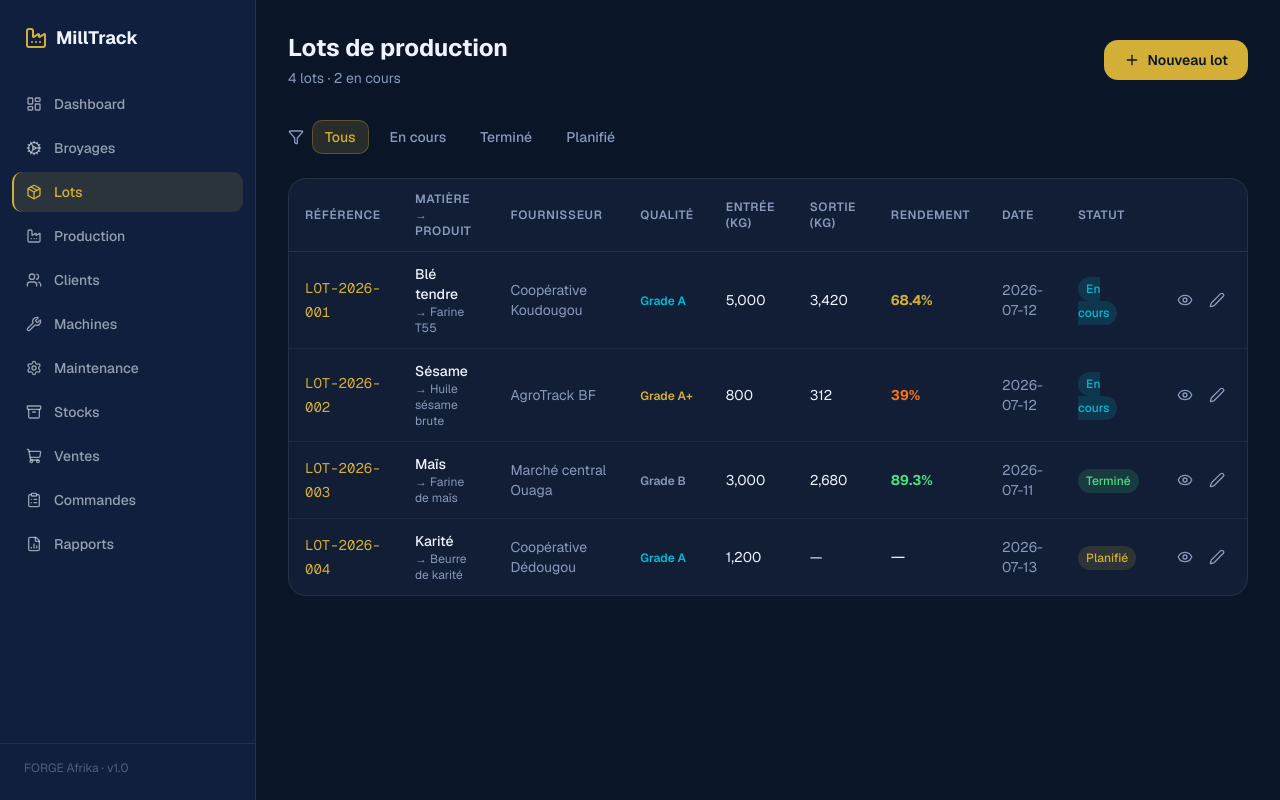
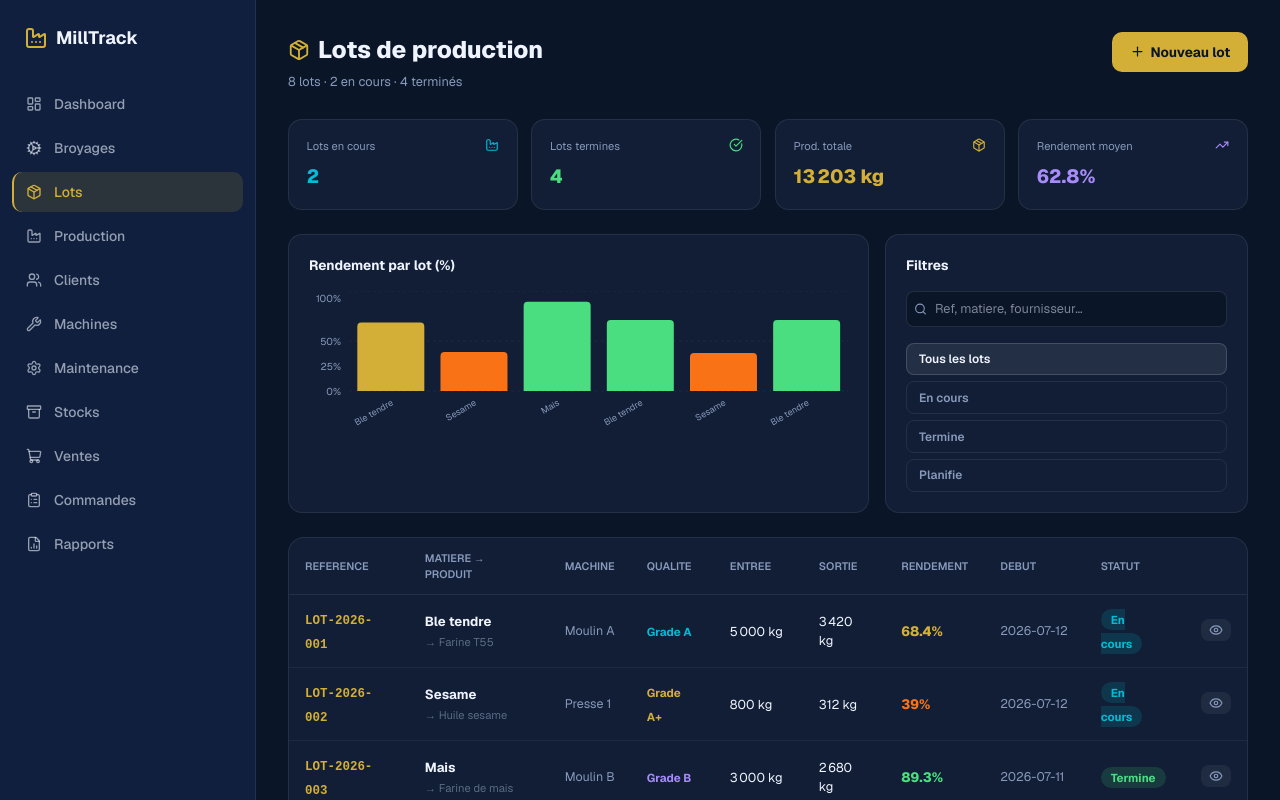
Before and after one commit to dosteeve2-hash/milltrack, a Next.js app: page /lots in a window 1280 px wide. Shown: the top 800 px of the page. Built offline with nearby package versions, Linux system fonts and the light colour scheme.

Commit message:
feat(lots): full lots page — KPIs x4, BarChart rendement, filtres, table 8 lots, modal detail

```diff
--- a/app/(dashboard)/lots/LotsClient.tsx
+++ b/app/(dashboard)/lots/LotsClient.tsx
@@ -1,159 +1,239 @@
 'use client'
 
-import { useState } from 'react'
+import { useState, useEffect } from 'react'
 import { motion } from 'framer-motion'
-import { Plus, Filter, Eye, Edit2 } from 'lucide-react'
+import { Plus, Search, Eye, X, Package, TrendingUp, Factory, CheckCircle } from 'lucide-react'
+import { BarChart, Bar, XAxis, YAxis, CartesianGrid, Tooltip, ResponsiveContainer, Cell } from 'recharts'
 
 interface Lot {
-  id: string
-  reference: string
-  matierePremiere: string
-  fournisseur: string
-  quantiteEntree: number
-  qualite: string
-  produitFini: string
-  quantiteSortie: number
-  rendement: number
-  dateDebut: string
-  statut: string
+  id: string; reference: string; matierePremiere: string; fournisseur: string
+  quantiteEntree: number; qualite: string; produitFini: string
+  quantiteSortie: number; rendement: number; dateDebut: string
+  dateFin: string | null; statut: string; machine: string; cout: number
 }
 
-const STATUTS = ['Tous', 'En cours', 'Terminé', 'Planifié']
+const STATUTS = ['Tous', 'En cours', 'Termine', 'Planifie']
+
+const STATUT_CFG: Record<string, { bg: string; color: string }> = {
+  'En cours': { bg: 'rgba(0,188,212,0.15)', color: '#00BCD4' },
+  'Termine':  { bg: 'rgba(74,222,128,0.15)', color: '#4ade80' },
+  'Planifie': { bg: 'rgba(212,175,55,0.15)', color: '#D4AF37' },
+}
+
+const QUALITE_COLOR: Record<string, string> = {
+  'Grade A+': '#D4AF37', 'Grade A': '#00BCD4', 'Grade B': '#a78bfa',
+}
 
 function StatutBadge({ statut }: { statut: string }) {
-  const cfg: Record<string, { bg: string; color: string }> = {
-    'En cours': { bg: 'rgba(0,188,212,0.15)', color: '#00BCD4' },
-    'Terminé': { bg: 'rgba(74,222,128,0.15)', color: '#4ade80' },
-    'Planifié': { bg: 'rgba(212,175,55,0.15)', color: '#D4AF37' },
-  }
-  const s = cfg[statut] ?? { bg: 'rgba(255,255,255,0.1)', color: '#8899bb' }
-  return (
-    <span
-      className="px-2 py-1 rounded-full text-xs font-medium"
-      style={{ backgroundColor: s.bg, color: s.color }}
-    >
-      {statut}
-    </span>
-  )
+  const s = STATUT_CFG[statut] ?? { bg: 'rgba(255,255,255,0.1)', color: '#8899bb' }
+  return <span style={{ padding: '3px 10px', borderRadius: 20, fontSize: '0.72rem', fontWeight: 700, backgroundColor: s.bg, color: s.color }}>{statut}</span>
 }
 
-function QualiteBadge({ qualite }: { qualite: string }) {
-  const color = qualite === 'Grade A+' ? '#D4AF37' : qualite === 'Grade A' ? '#00BCD4' : '#8899bb'
-  return (
-    <span className="text-xs font-semibold" style={{ color }}>
-      {qualite}
-    </span>
-  )
-}
+const fmtFCFA = (n: number) => n > 0 ? n.toLocaleString('fr-FR') + ' FCFA' : '—'
+const fmtKg   = (n: number) => n > 0 ? n.toLocaleString('fr-FR') + ' kg' : '—'
 
 export default function LotsClient({ lots }: { lots: Lot[] }) {
-  const [filtre, setFiltre] = useState('Tous')
+  const [filtre,   setFiltre]   = useState('Tous')
+  const [search,   setSearch]   = useState('')
+  const [selected, setSelected] = useState<Lot | null>(null)
+  const [mounted,  setMounted]  = useState(false)
+  useEffect(() => setMounted(true), [])
 
-  const filtered = filtre === 'Tous' ? lots : lots.filter((l) => l.statut === filtre)
+  const filtered = lots.filter(l => {
+    const matchF = filtre === 'Tous' || l.statut === filtre
+    const matchS = l.reference.toLowerCase().includes(search.toLowerCase()) ||
+                   l.matierePremiere.toLowerCase().includes(search.toLowerCase()) ||
+                   l.fournisseur.toLowerCase().includes(search.toLowerCase())
+    return matchF && matchS
+  })
+
+  const enCours = lots.filter(l => l.statut === 'En cours').length
+  const termines = lots.filter(l => l.statut === 'Termine').length
+  const prodTotale = lots.filter(l => l.statut === 'Termine').reduce((a, l) => a + l.quantiteSortie, 0)
+  const rendMoyen = (() => {
+    const valid = lots.filter(l => l.rendement > 0)
+    return valid.length ? (valid.reduce((a, l) => a + l.rendement, 0) / valid.length).toFixed(1) : '—'
+  })()
+
+  const chartData = lots.filter(l => l.rendement > 0).map(l => ({
+    name: l.matierePremiere.length > 10 ? l.matierePremiere.slice(0, 10) + '…' : l.matierePremiere,
+    rendement: l.rendement,
+    color: l.rendement >= 70 ? '#4ade80' : l.rendement >= 50 ? '#D4AF37' : '#f97316',
+  }))
 
   return (
-    <div className="p-8" style={{ color: '#f0f4ff' }}>
+    <div style={{ padding: '2rem', color: '#f0f4ff' }}>
+
       {/* Header */}
-      <div className="flex items-center justify-between mb-8">
+      <div style={{ display: 'flex', justifyContent: 'space-between', alignItems: 'flex-start', marginBottom: '1.75rem' }}>
         <div>
-          <h1 className="text-2xl font-bold">Lots de production</h1>
-          <p className="text-sm mt-1" style={{ color: '#8899bb' }}>
-            {lots.length} lots · {lots.filter((l) => l.statut === 'En cours').length} en cours
-          </p>
+          <h1 style={{ fontWeight: 800, fontSize: '1.5rem', margin: '0 0 0.25rem', display: 'flex', alignItems: 'center', gap: 8 }}>
+            <Package style={{ width: 22, height: 22, color: '#D4AF37' }} /> Lots de production
+          </h1>
+          <p style={{ color: '#8899bb', fontSize: '0.8rem', margin: 0 }}>{lots.length} lots · {enCours} en cours · {termines} terminés</p>
         </div>
-        <button
-          className="flex items-center gap-2 px-5 py-2.5 rounded-xl font-semibold text-sm transition-all hover:opacity-90"
-          style={{ backgroundColor: '#D4AF37', color: '#0A1628' }}
-        >
-          <Plus className="w-4 h-4" />
-          Nouveau lot
+        <button style={{ display: 'flex', alignItems: 'center', gap: 6, padding: '0.6rem 1.1rem', borderRadius: 10, fontWeight: 700, fontSize: '0.85rem', backgroundColor: '#D4AF37', color: '#0A1628', border: 'none', cursor: 'pointer' }}>
+          <Plus style={{ width: 15, height: 15 }} /> Nouveau lot
         </button>
       </div>
 
-      {/* Filtres */}
-      <div className="flex items-center gap-2 mb-6">
-        <Filter className="w-4 h-4" style={{ color: '#8899bb' }} />
-        {STATUTS.map((s) => (
-          <button
-            key={s}
-            onClick={() => setFiltre(s)}
-            className="px-3 py-1.5 rounded-lg text-sm font-medium transition-all"
-            style={{
-              backgroundColor: filtre === s ? 'rgba(212,175,55,0.15)' : 'transparent',
-              color: filtre === s ? '#D4AF37' : '#8899bb',
-              border: filtre === s ? '1px solid rgba(212,175,55,0.3)' : '1px solid transparent',
-            }}
-          >
-            {s}
-          </button>
+      {/* KPIs */}
+      <div style={{ display: 'grid', gridTemplateColumns: 'repeat(4, 1fr)', gap: '0.85rem', marginBottom: '1.5rem' }}>
+        {[
+          { label: 'Lots en cours',    value: String(enCours),            color: '#00BCD4', icon: Factory      },
+          { label: 'Lots termines',    value: String(termines),           color: '#4ade80', icon: CheckCircle  },
+          { label: 'Prod. totale',     value: fmtKg(prodTotale),          color: '#D4AF37', icon: Package      },
+          { label: 'Rendement moyen',  value: rendMoyen === '—' ? '—' : rendMoyen + '%', color: '#a78bfa', icon: TrendingUp },
+        ].map((k, i) => (
+          <motion.div key={k.label} initial={{ opacity: 0, y: 14 }} animate={{ opacity: 1, y: 0, transition: { delay: i * 0.06 } }}
+            style={{ backgroundColor: '#111e35', border: '1px solid rgba(255,255,255,0.08)', borderRadius: 14, padding: '1.1rem' }}>
+            <div style={{ display: 'flex', justifyContent: 'space-between', marginBottom: '0.5rem' }}>
+              <span style={{ color: '#8899bb', fontSize: '0.7rem' }}>{k.label}</span>
+              <k.icon style={{ width: 14, height: 14, color: k.color }} />
+            </div>
+            <p style={{ color: k.color, fontWeight: 800, fontSize: '1.2rem', margin: 0 }}>{k.value}</p>
+          </motion.div>
         ))}
       </div>
 
+      {/* Chart + Filtres */}
+      <div style={{ display: 'grid', gridTemplateColumns: '1.6fr 1fr', gap: '1rem', marginBottom: '1.5rem' }}>
+        <div style={{ backgroundColor: '#111e35', border: '1px solid rgba(255,255,255,0.08)', borderRadius: 14, padding: '1.25rem' }}>
+          <p style={{ fontWeight: 700, fontSize: '0.85rem', margin: '0 0 1rem' }}>Rendement par lot (%)</p>
+          {mounted && (
+            <ResponsiveContainer width="100%" height={160}>
+              <BarChart data={chartData} margin={{ top: 0, right: 0, left: -20, bottom: 30 }}>
+                <CartesianGrid strokeDasharray="3 3" stroke="rgba(255,255,255,0.05)" vertical={false} />
+                <XAxis dataKey="name" tick={{ fontSize: 9, fill: '#8899bb' }} angle={-30} textAnchor="end" axisLine={false} tickLine={false} interval={0} />
+                <YAxis tick={{ fontSize: 10, fill: '#8899bb' }} axisLine={false} tickLine={false} domain={[0, 100]} unit="%" />
+                <Tooltip contentStyle={{ background: '#0A1628', border: '1px solid rgba(255,255,255,0.1)', borderRadius: 8, fontSize: 11, color: 'white' }} formatter={(v: any) => [v + '%', 'Rendement']} />
+                <Bar dataKey="rendement" radius={[4, 4, 0, 0]}>
+                  {chartData.map((d, i) => <Cell key={i} fill={d.color} />)}
+                </Bar>
+              </BarChart>
+            </ResponsiveContainer>
+          )}
+        </div>
+
+        {/* Filtres */}
+        <div style={{ backgroundColor: '#111e35', border: '1px solid rgba(255,255,255,0.08)', borderRadius: 14, padding: '1.25rem' }}>
+          <p style={{ fontWeight: 700, fontSize: '0.85rem', margin: '0 0 1rem' }}>Filtres</p>
+          <div style={{ position: 'relative', marginBottom: '1rem' }}>
+            <Search style={{ position: 'absolute', left: 8, top: '50%', transform: 'translateY(-50%)', width: 13, height: 13, color: '#8899bb' }} />
+            <input value={search} onChange={e => setSearch(e.target.value)} placeholder="Ref, matiere, fournisseur…"
+              style={{ width: '100%', paddingLeft: 28, paddingRight: 10, paddingTop: 7, paddingBottom: 7, backgroundColor: '#0A1628', border: '1px solid rgba(255,255,255,0.1)', borderRadius: 8, color: '#f0f4ff', fontSize: '0.8rem', outline: 'none', boxSizing: 'border-box' }} />
+          </div>
+          <div style={{ display: 'flex', flexDirection: 'column', gap: 6 }}>
+            {STATUTS.map(s => {
+              const cfg = STATUT_CFG[s]
+              const isActive = filtre === s
+              return (
+                <button key={s} onClick={() => setFiltre(s)} style={{
+                  padding: '0.4rem 0.75rem', borderRadius: 8, fontSize: '0.75rem', fontWeight: 600, textAlign: 'left', cursor: 'pointer', border: '1px solid',
+                  background: isActive ? (cfg ? cfg.bg : 'rgba(255,255,255,0.08)') : 'transparent',
+                  borderColor: isActive ? (cfg ? cfg.color : 'rgba(255,255,255,0.15)') : 'rgba(255,255,255,0.08)',
+                  color: isActive ? (cfg ? cfg.color : '#f0f4ff') : '#8899bb',
+                }}>{s === 'Tous' ? 'Tous les lots' : s}</button>
+              )
+            })}
+          </div>
+        </div>
+      </div>
+
       {/* Table */}
-      <motion.div
-        className="rounded-2xl overflow-hidden"
-        style={{ backgroundColor: '#111e35', border: '1px solid rgba(255,255,255,0.08)' }}
-        initial={{ opacity: 0, y: 16 }}
-        animate={{ opacity: 1, y: 0, transition: { type: 'spring' as const, stiffness: 70 } }}
-      >
-        <table className="w-full">
+      <motion.div style={{ backgroundColor: '#111e35', border: '1px solid rgba(255,255,255,0.08)', borderRadius: 16, overflow: 'hidden' }}
+        initial={{ opacity: 0, y: 16 }} animate={{ opacity: 1, y: 0, transition: { type: 'spring' as const, stiffness: 70 } }}>
+        <table style={{ width: '100%', borderCollapse: 'collapse' }}>
           <thead>
             <tr style={{ borderBottom: '1px solid rgba(255,255,255,0.08)' }}>
-              {['Référence', 'Matière → Produit', 'Fournisseur', 'Qualité', 'Entrée (kg)', 'Sortie (kg)', 'Rendement', 'Date', 'Statut', ''].map(
-                (h) => (
-                  <th
-                    key={h}
-                    className="px-4 py-3 text-left text-xs font-semibold uppercase tracking-wider"
-                    style={{ color: '#8899bb' }}
-                  >
-                    {h}
-                  </th>
-                )
-              )}
+              {['Reference', 'Matiere → Produit', 'Machine', 'Qualite', 'Entree', 'Sortie', 'Rendement', 'Debut', 'Statut', ''].map(h => (
+                <th key={h} style={{ padding: '0.75rem 1rem', textAlign: 'left', fontSize: '0.68rem', color: '#8899bb', fontWeight: 600, textTransform: 'uppercase' }}>{h}</th>
+              ))}
             </tr>
           </thead>
           <tbody>
             {filtered.map((lot, i) => (
-              <tr
-                key={lot.id}
-                className="transition-colors hover:bg-white/5"
-                style={{ borderBottom: i < filtered.length - 1 ? '1px solid rgba(255,255,255,0.05)' : 'none' }}
+              <tr key={lot.id}
+                style={{ borderBottom: i < filtered.length - 1 ? '1px solid rgba(255,255,255,0.05)' : 'none', cursor: 'pointer', transition: 'background 0.15s' }}
+                onMouseEnter={e => (e.currentTarget.style.background = 'rgba(255,255,255,0.03)')}
+                onMouseLeave={e => (e.currentTarget.style.background = 'transparent')}
               >
-                <td className="px-4 py-3">
-                  <span className="font-mono text-sm" style={{ color: '#D4AF37' }}>{lot.reference}</span>
+                <td style={{ padding: '0.75rem 1rem' }}>
+                  <span style={{ fontFamily: 'monospace', fontSize: '0.78rem', color: '#D4AF37', fontWeight: 700 }}>{lot.reference}</span>
                 </td>
-                <td className="px-4 py-3">
-                  <p className="text-sm font-medium">{lot.matierePremiere}</p>
-                  <p className="text-xs" style={{ color: '#8899bb' }}>→ {lot.produitFini}</p>
+                <td style={{ padding: '0.75rem 1rem' }}>
+                  <p style={{ fontSize: '0.82rem', fontWeight: 700, color: '#f0f4ff', margin: '0 0 2px' }}>{lot.matierePremiere}</p>
+                  <p style={{ fontSize: '0.7rem', color: '#5a6a85', margin: 0 }}>→ {lot.produitFini}</p>
                 </td>
-                <td className="px-4 py-3 text-sm" style={{ color: '#8899bb' }}>{lot.fournisseur}</td>
-                <td className="px-4 py-3"><QualiteBadge qualite={lot.qualite} /></td>
-                <td className="px-4 py-3 text-sm">{lot.quantiteEntree.toLocaleString()}</td>
-                <td className="px-4 py-3 text-sm">{lot.quantiteSortie > 0 ? lot.quantiteSortie.toLocaleString() : '—'}</td>
-                <td className="px-4 py-3">
+                <td style={{ padding: '0.75rem 1rem', color: '#8899bb', fontSize: '0.78rem' }}>{lot.machine}</td>
+                <td style={{ padding: '0.75rem 1rem' }}>
+                  <span style={{ fontSize: '0.72rem', fontWeight: 700, color: QUALITE_COLOR[lot.qualite] ?? '#8899bb' }}>{lot.qualite}</span>
+                </td>
+                <td style={{ padding: '0.75rem 1rem', color: '#f0f4ff', fontSize: '0.8rem' }}>{fmtKg(lot.quantiteEntree)}</td>
+                <td style={{ padding: '0.75rem 1rem', color: '#f0f4ff', fontSize: '0.8rem' }}>{fmtKg(lot.quantiteSortie)}</td>
+                <td style={{ padding: '0.75rem 1rem' }}>
                   {lot.rendement > 0 ? (
-                    <span className="font-bold text-sm" style={{ color: lot.rendement > 70 ? '#4ade80' : lot.rendement > 50 ? '#D4AF37' : '#f97316' }}>
+                    <span style={{ fontWeight: 800, fontSize: '0.85rem', color: lot.rendement >= 70 ? '#4ade80' : lot.rendement >= 50 ? '#D4AF37' : '#f97316' }}>
                       {lot.rendement}%
                     </span>
-                  ) : '—'}
+                  ) : <span style={{ color: '#5a6a85' }}>—</span>}
                 </td>
-                <td className="px-4 py-3 text-sm" style={{ color: '#8899bb' }}>{lot.dateDebut}</td>
-                <td className="px-4 py-3"><StatutBadge statut={lot.statut} /></td>
-                <td className="px-4 py-3">
-                  <div className="flex items-center gap-1">
-                    <button className="p-1.5 rounded-lg hover:bg-white/10 transition-colors" style={{ color: '#8899bb' }}>
-                      <Eye className="w-4 h-4" />
-                    </button>
-                    <button className="p-1.5 rounded-lg hover:bg-white/10 transition-colors" style={{ color: '#8899bb' }}>
-                      <Edit2 className="w-4 h-4" />
-                    </button>
-                  </div>
+                <td style={{ padding: '0.75rem 1rem', color: '#8899bb', fontSize: '0.78rem' }}>{lot.dateDebut}</td>
+                <td style={{ padding: '0.75rem 1rem' }}><StatutBadge statut={lot.statut} /></td>
+                <td style={{ padding: '0.75rem 1rem' }}>
+                  <button onClick={() => setSelected(lot)} style={{ padding: '4px 8px', borderRadius: 8, background: 'rgba(255,255,255,0.06)', border: 'none', cursor: 'pointer', color: '#8899bb' }}>
+                    <Eye style={{ width: 14, height: 14 }} />
+                  </button>
                 </td>
               </tr>
             ))}
           </tbody>
         </table>
+        {filtered.length === 0 && (
+          <div style={{ padding: '3rem', textAlign: 'center', color: '#8899bb', fontSize: '0.85rem' }}>Aucun lot trouvé</div>
+        )}
       </motion.div>
+
+      {/* Modal */}
+      {selected && (
+        <div style={{ position: 'fixed', inset: 0, background: 'rgba(0,0,0,0.7)', display: 'flex', alignItems: 'center', justifyContent: 'center', zIndex: 50, backdropFilter: 'blur(4px)' }}
+          onClick={() => setSelected(null)}>
+          <div style={{ background: '#0f1f3d', border: '1px solid rgba(255,255,255,0.12)', borderRadius: 20, padding: '2rem', width: 460, maxWidth: '90vw' }}
+            onClick={e => e.stopPropagation()}>
+            <div style={{ display: 'flex', justifyContent: 'space-between', marginBottom: '1.5rem' }}>
+              <div>
+                <h2 style={{ color: '#f0f4ff', fontWeight: 800, fontSize: '1.1rem', margin: '0 0 4px' }}>{selected.reference}</h2>
+                <p style={{ color: '#5a6a85', fontSize: '0.75rem', margin: 0 }}>{selected.machine}</p>
+              </div>
+              <button onClick={() => setSelected(null)} style={{ background: 'rgba(255,255,255,0.06)', border: 'none', borderRadius: 8, padding: 6, cursor: 'pointer', color: '#8899bb' }}>
+                <X style={{ width: 16, height: 16 }} />
+              </button>
+            </div>
+            {[
+              ['Matiere premiere', selected.matierePremiere + ' (' + selected.qualite + ')'],
+              ['Produit fini',     selected.produitFini],
+              ['Fournisseur',      selected.fournisseur],
+              ['Entree',           fmtKg(selected.quantiteEntree)],
+              ['Sortie',           fmtKg(selected.quantiteSortie)],
+              ['Rendement',        selected.rendement > 0 ? selected.rendement + '%' : '—'],
+              ['Cout matiere',     fmtFCFA(selected.cout)],
+              ['Debut',            selected.dateDebut],
+              ['Fin',              selected.dateFin ?? 'En cours'],
+              ['Statut',           selected.statut],
+            ].map(([label, value]) => (
+              <div key={label} style={{ display: 'flex', justifyContent: 'space-between', padding: '0.65rem 0', borderBottom: '1px solid rgba(255,255,255,0.05)' }}>
+                <span style={{ color: '#8899bb', fontSize: '0.78rem' }}>{label}</span>
+                <span style={{ color: '#f0f4ff', fontWeight: 600, fontSize: '0.78rem' }}>{value}</span>
+              </div>
+            ))}
+            {selected.statut === 'En cours' && (
+              <button style={{ width: '100%', marginTop: '1.25rem', padding: '0.65rem', background: '#4ade80', color: '#0A1628', border: 'none', borderRadius: 10, fontWeight: 700, fontSize: '0.85rem', cursor: 'pointer' }}>
+                <CheckCircle style={{ display: 'inline', width: 14, height: 14, marginRight: 6 }} /> Marquer termine
+              </button>
+            )}
+          </div>
+        </div>
+      )}
     </div>
   )
 }
--- a/app/(dashboard)/lots/page.tsx
+++ b/app/(dashboard)/lots/page.tsx
@@ -1,58 +1,16 @@
 import LotsClient from './LotsClient'
 
+export const metadata = { title: 'Lots — MillTrack' }
+
 const MOCK_LOTS = [
-  {
-    id: 'L001',
-    reference: 'LOT-2026-001',
-    matierePremiere: 'Blé tendre',
-    fournisseur: 'Coopérative Koudougou',
-    quantiteEntree: 5000,
-    qualite: 'Grade A',
-    produitFini: 'Farine T55',
-    quantiteSortie: 3420,
-    rendement: 68.4,
-    dateDebut: '2026-07-12',
-    statut: 'En cours',
-  },
-  {
-    id: 'L002',
-    reference: 'LOT-2026-002',
-    matierePremiere: 'Sésame',
-    fournisseur: 'AgroTrack BF',
-    quantiteEntree: 800,
-    qualite: 'Grade A+',
-    produitFini: 'Huile sésame brute',
-    quantiteSortie: 312,
-    rendement: 39.0,
-    dateDebut: '2026-07-12',
-    statut: 'En cours',
-  },
-  {
-    id: 'L003',
-    reference: 'LOT-2026-003',
-    matierePremiere: 'Maïs',
-    fournisseur: 'Marché central Ouaga',
-    quantiteEntree: 3000,
-    qualite: 'Grade B',
-    produitFini: 'Farine de maïs',
-    quantiteSortie: 2680,
-    rendement: 89.3,
-    dateDebut: '2026-07-11',
-    statut: 'Terminé',
-  },
-  {
-    id: 'L004',
-    reference: 'LOT-2026-004',
-    matierePremiere: 'Karité',
-    fournisseur: 'Coopérative Dédougou',
-    quantiteEntree: 1200,
-    qualite: 'Grade A',
-    produitFini: 'Beurre de karité',
-    quantiteSortie: 0,
-    rendement: 0,
-    dateDebut: '2026-07-13',
-    statut: 'Planifié',
-  },
+  { id: 'L001', reference: 'LOT-2026-001', matierePremiere: 'Ble tendre', fournisseur: 'Cooperative Koudougou', quantiteEntree: 5000, qualite: 'Grade A', produitFini: 'Farine T55', quantiteSortie: 3420, rendement: 68.4, dateDebut: '2026-07-12', dateFin: null, statut: 'En cours', machine: 'Moulin A', cout: 1250000 },
+  { id: 'L002', reference: 'LOT-2026-002', matierePremiere: 'Sesame', fournisseur: 'AgroTrack BF', quantiteEntree: 800, qualite: 'Grade A+', produitFini: 'Huile sesame', quantiteSortie: 312, rendement: 39.0, dateDebut: '2026-07-12', dateFin: null, statut: 'En cours', machine: 'Presse 1', cout: 560000 },
+  { id: 'L003', reference: 'LOT-2026-003', matierePremiere: 'Mais', fournisseur: 'Marche central Ouaga', quantiteEntree: 3000, qualite: 'Grade B', produitFini: 'Farine de mais', quantiteSortie: 2680, rendement: 89.3, dateDebut: '2026-07-11', dateFin: '2026-07-13', statut: 'Termine', machine: 'Moulin B', cout: 870000 },
+  { id: 'L004', reference: 'LOT-2026-004', matierePremiere: 'Karite', fournisseur: 'Cooperative Dedougou', quantiteEntree: 1200, qualite: 'Grade A', produitFini: 'Beurre de karite', quantiteSortie: 0, rendement: 0, dateDebut: '2026-07-13', dateFin: null, statut: 'Planifie', machine: 'Presse 2', cout: 0 },
+  { id: 'L005', reference: 'LOT-2026-005', matierePremiere: 'Ble tendre', fournisseur: 'Cooperative Koudougou', quantiteEntree: 4500, qualite: 'Grade A', produitFini: 'Farine T65', quantiteSortie: 3195, rendement: 71.0, dateDebut: '2026-07-08', dateFin: '2026-07-10', statut: 'Termine', machine: 'Moulin A', cout: 1125000 },
+  { id: 'L006', reference: 'LOT-2026-006', matierePremiere: 'Sesame', fournisseur: 'ValueChain Connect', quantiteEntree: 600, qualite: 'Grade A+', produitFini: 'Huile sesame brute', quantiteSortie: 228, rendement: 38.0, dateDebut: '2026-07-09', dateFin: '2026-07-11', statut: 'Termine', machine: 'Presse 1', cout: 420000 },
+  { id: 'L007', reference: 'LOT-2026-007', matierePremiere: 'Mais', fournisseur: 'Marche Bobo-Dioulasso', quantiteEntree: 2000, qualite: 'Grade A', produitFini: 'Farine de mais', quantiteSortie: 0, rendement: 0, dateDebut: '2026-07-14', dateFin: null, statut: 'Planifie', machine: 'Moulin B', cout: 0 },
+  { id: 'L008', reference: 'LOT-2026-008', matierePremiere: 'Ble tendre', fournisseur: 'SONAGESS', quantiteEntree: 10000, qualite: 'Grade A', produitFini: 'Farine T55', quantiteSortie: 7100, rendement: 71.0, dateDebut: '2026-07-01', dateFin: '2026-07-06', statut: 'Termine', machine: 'Moulin A', cout: 2500000 },
 ]
 
 export default function LotsPage() {
```
